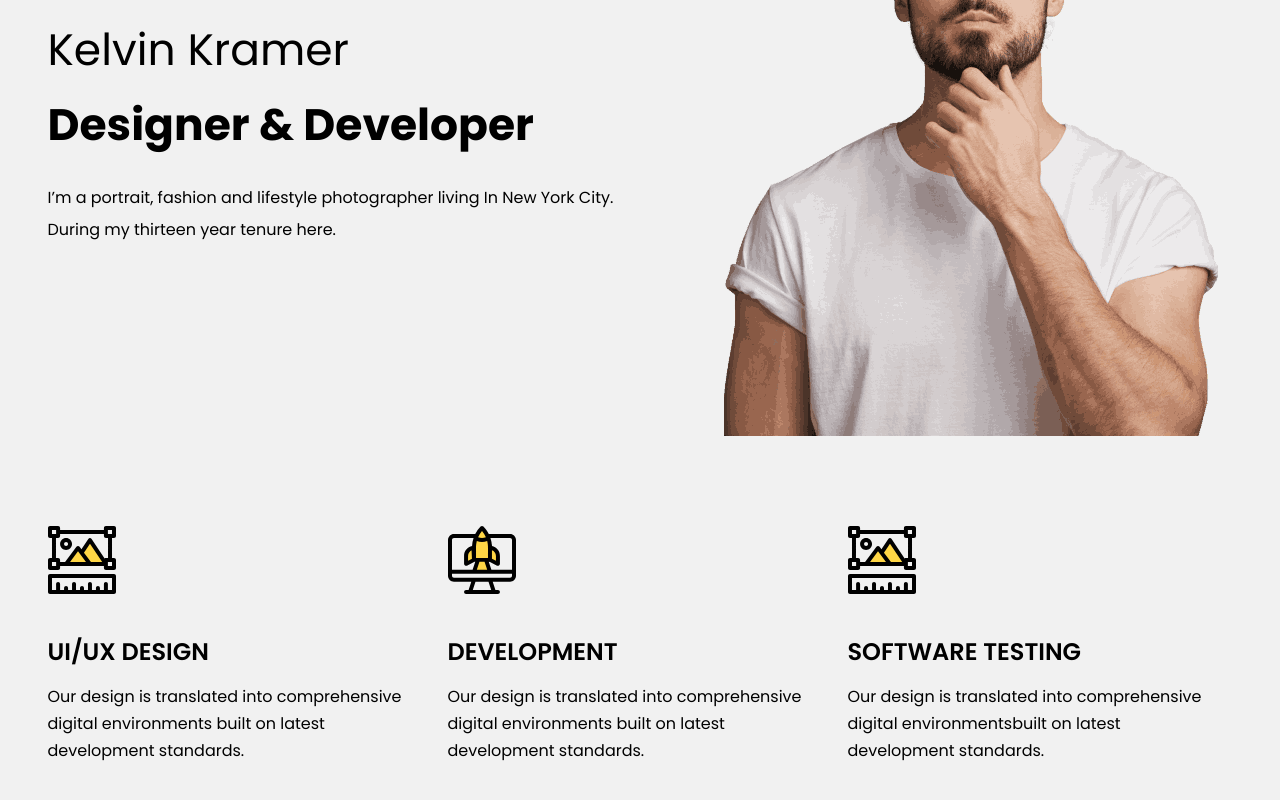
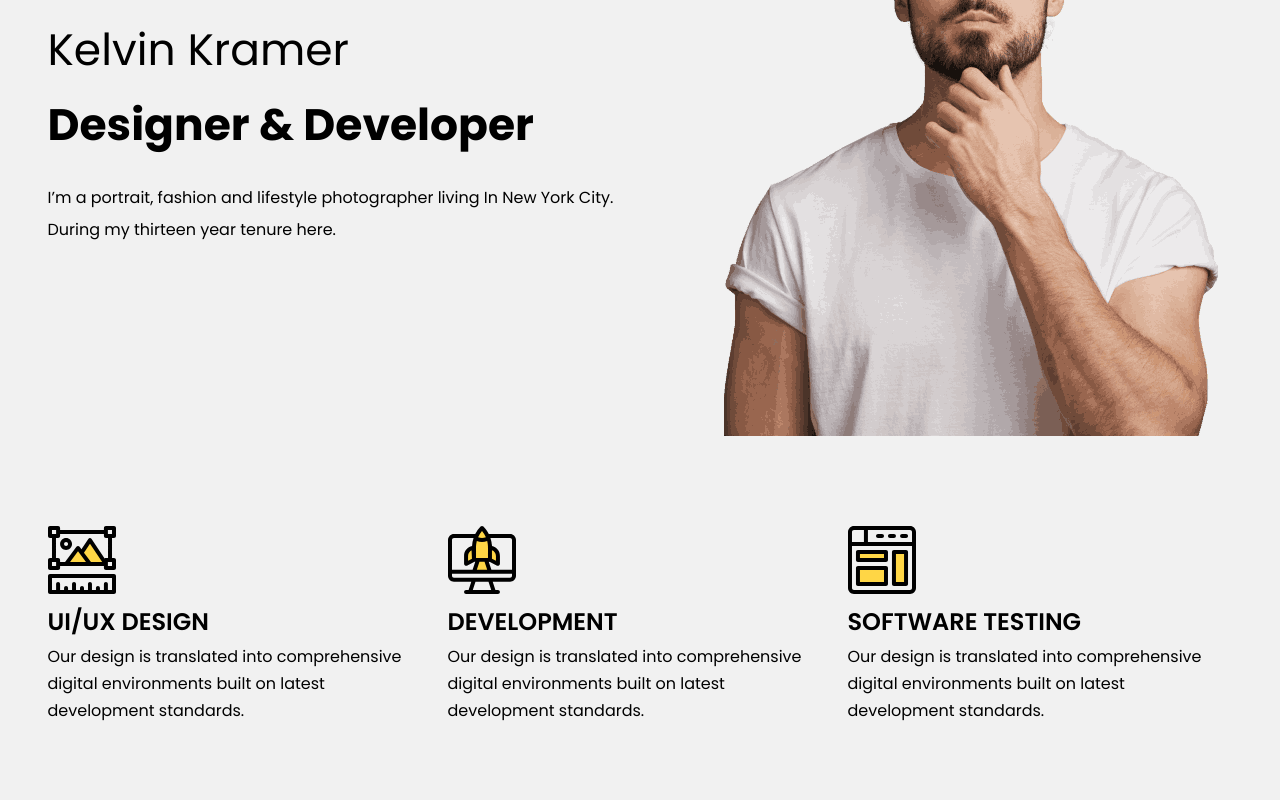
Before and after one commit to ViktorovVik/frelancer-web, a React (Vite) app: page / in a window 1280 px wide. Shown: the part 318-1118 px from the top of the page. Built offline with nearby package versions, Linux system fonts and the light colour scheme.

Commit message:
fix: исправил опечатки в нейминге, удалил лишний импорт и классы

```diff
--- a/src/components/Skills/Skills.scss
+++ b/src/components/Skills/Skills.scss
@@ -4,12 +4,7 @@
   &__list {
     display: flex;
     justify-content: space-between;
-    column-gap: 30px;
+    gap: 30px;
     flex-wrap: wrap;
-
-    @include tablet {
-      flex-direction: column;
-      row-gap: 30px;
-    }
   }
 }
--- a/src/components/Skills/Skills.tsx
+++ b/src/components/Skills/Skills.tsx
@@ -13,7 +13,7 @@ export const Skills = ({className = ''}: SkillsProps) => {
     <section className={`skills ${className}`} aria-labelledby="skills-title">
       <div className="skills__inner container">
         <h2 className="visually-hidden" id="skills-title">My skills</h2>
-        <ul className="skills__list">
+        <ul className="skills__list" aria-label="My skills">
           {SKILL_DATA.map((skill) => (
             <SkillCard
               key={skill.id}
--- a/src/constants/skills.ts
+++ b/src/constants/skills.ts
@@ -1,5 +1,5 @@
 import React from 'react';
-import { DesignIcon } from '../shared/ui/DesightIcon';
+import { DesignIcon } from '../shared/ui/DesignIcon';
 import { DevelopIcon } from '../shared/ui/DevelopIcon';
 import { TestingIcon } from '../shared/ui/TestingIcon';
 
@@ -15,21 +15,21 @@ export const SKILL_DATA: Skill[] = [
     id: 'ui-ux-design',
     Icon: DesignIcon,
     skill: 'UI/UX Design',
-    description: "Our design is translated " +
-      "into comprehensive digital environments built on latest development standards."
+    description: `Our design is translated into comprehensive digital environments
+                  built on latest development standards.`
   },
   {
     id: 'development',
     Icon: DevelopIcon,
     skill: 'Development',
-    description: "Our design is translated into " +
-      "comprehensive digital environments built on latest development standards."
+    description: `Our design is translated into comprehensive digital environments
+                  built on latest development standards.`
   },
   {
     id: 'testing',
     Icon: TestingIcon,
     skill: 'software testing',
-    description: "Our design is translated into comprehensive digital environments" +
-      "built on latest development standards."
+    description: `Our design is translated into comprehensive digital environments
+                  built on latest development standards.`
   },
 ]
--- a/src/shared/ui/SkillCard/SkillCard.scss
+++ b/src/shared/ui/SkillCard/SkillCard.scss
@@ -1,4 +1,4 @@
-.skills-card {
+.skill-card {
   display: flex;
   flex-direction: column;
   justify-content: space-between;
--- a/src/shared/ui/SkillCard/SkillCard.tsx
+++ b/src/shared/ui/SkillCard/SkillCard.tsx
@@ -1,4 +1,3 @@
-import React from 'react';
 import "./SkillCard.scss";
 
 interface SkillCardProps {
@@ -9,14 +8,14 @@ interface SkillCardProps {
 
 export const SkillCard = ({Icon, skill, description}: SkillCardProps) => {
   return (
-    <li className="skills-card">
+    <li className="skill-card">
       <figure className="skills-card__figure">
         <div className="skills-card__icon">
           <Icon/>
         </div>
         <figcaption className="skills-card__caption">
           <h3 className="h3 skills-card__title">{skill}</h3>
-          <p className="skills-card__desctiption">{description}</p>
+          <p className="skills-card__description">{description}</p>
         </figcaption >
       </figure>
     </li>
--- a/src/shared/ui/TestingIcon/TestingIcon.tsx
+++ b/src/shared/ui/TestingIcon/TestingIcon.tsx
@@ -1,18 +1,24 @@
 export const TestingIcon = () => {
   return (
     <svg width="68" height="68" viewBox="0 0 68 68" fill="none" xmlns="http://www.w3.org/2000/svg">
-      <g clipPath="url(#clip0_5_30)">
-        <path d="M30.5 24L39.5933 36H21.4067L30.5 24Z" fill="#FFD645" />
-        <path d="M42 17L54.9904 36.5H29.0096L42 17Z" fill="#FFD645" />
-        <path d="M66.0078 47.9453H1.99219C0.891969 47.9453 0 48.8373 0 49.9375V66.0078C0 67.108 0.891969 68 1.99219 68H66.0078C67.108 68 68 67.108 68 66.0078V49.9375C68 48.8373 67.108 47.9453 66.0078 47.9453ZM64.0156 64.0156H59.8984V57.9062C59.8984 56.806 59.0065 55.9141 57.9062 55.9141C56.806 55.9141 55.9141 56.806 55.9141 57.9062V64.0156H51.9297V61.8906C51.9297 60.7904 51.0377 59.8984 49.9375 59.8984C48.8373 59.8984 47.9453 60.7904 47.9453 61.8906V64.0156H43.9609V57.9062C43.9609 56.806 43.069 55.9141 41.9688 55.9141C40.8685 55.9141 39.9766 56.806 39.9766 57.9062V64.0156H35.9922V61.8906C35.9922 60.7904 35.1002 59.8984 34 59.8984C32.8998 59.8984 32.0078 60.7904 32.0078 61.8906V64.0156H28.0234V57.9062C28.0234 56.806 27.1315 55.9141 26.0312 55.9141C24.931 55.9141 24.0391 56.806 24.0391 57.9062V64.0156H20.0547V61.8906C20.0547 60.7904 19.1627 59.8984 18.0625 59.8984C16.9623 59.8984 16.0703 60.7904 16.0703 61.8906V64.0156H12.0859V57.9062C12.0859 56.806 11.194 55.9141 10.0938 55.9141C8.99353 55.9141 8.10156 56.806 8.10156 57.9062V64.0156H3.98438V51.9297H64.0156V64.0156Z" fill="black" />
-        <path d="M66.0078 12.0859C67.108 12.0859 68 11.194 68 10.0938V1.99219C68 0.891969 67.108 0 66.0078 0H57.9062C56.806 0 55.9141 0.891969 55.9141 1.99219V3.98438H12.0859V1.99219C12.0859 0.891969 11.194 0 10.0938 0H1.99219C0.891969 0 0 0.891969 0 1.99219V10.0938C0 11.194 0.891969 12.0859 1.99219 12.0859H3.98438V32.0078H1.99219C0.891969 32.0078 0 32.8998 0 34V41.9688C0 43.069 0.891969 43.9609 1.99219 43.9609H10.0938C11.194 43.9609 12.0859 43.069 12.0859 41.9688V39.9766C13.6386 39.9766 54.4444 39.9766 55.9141 39.9766V41.9688C55.9141 43.069 56.806 43.9609 57.9062 43.9609H66.0078C67.108 43.9609 68 43.069 68 41.9688V34C68 32.8998 67.108 32.0078 66.0078 32.0078H64.0156V12.0859H66.0078ZM3.98438 3.98438H8.10156V8.10156H3.98438V3.98438ZM8.10156 39.9766H3.98438V35.9922H8.10156V39.9766ZM22.0469 35.9922L30.0156 25.3672L37.9844 35.9922H22.0469ZM42.9648 35.9922L35.9707 26.6668L41.9688 17.6696L54.1838 35.9922H42.9648ZM56.6269 32.4739L43.6264 12.973C42.8403 11.794 41.1003 11.7892 40.3111 12.973L33.4355 23.2864L31.6094 20.8516C30.8124 19.7889 29.2173 19.7911 28.4219 20.8516L17.0664 35.9922H12.0859V34C12.0859 32.8998 11.194 32.0078 10.0938 32.0078H7.96875V12.0859H10.0938C11.194 12.0859 12.0859 11.194 12.0859 10.0938V7.96875H55.9141V10.0938C55.9141 11.194 56.806 12.0859 57.9062 12.0859H60.0312V32.0078H57.9062C57.419 32.0078 56.9731 32.1833 56.6269 32.4739ZM64.0156 39.9766H59.8984V35.9922H64.0156V39.9766ZM59.8984 8.10156V3.98438H64.0156V8.10156H59.8984Z" fill="black" />
-        <path d="M18.0625 12.0859C14.767 12.0859 12.0859 14.767 12.0859 18.0625C12.0859 21.358 14.767 24.0391 18.0625 24.0391C21.358 24.0391 24.0391 21.358 24.0391 18.0625C24.0391 14.767 21.358 12.0859 18.0625 12.0859ZM18.0625 20.0547C16.964 20.0547 16.0703 19.161 16.0703 18.0625C16.0703 16.964 16.964 16.0703 18.0625 16.0703C19.161 16.0703 20.0547 16.964 20.0547 18.0625C20.0547 19.161 19.161 20.0547 18.0625 20.0547Z" fill="black" />
+      <g clipPath="url(#clip0_5_105)">
+        <rect x="46" y="27" width="12" height="30" fill="#FFD645"/>
+        <rect x="11" y="43" width="27" height="14" fill="#FFD645"/>
+        <rect x="11" y="27" width="27" height="6" fill="#FFD645"/>
+        <path d="M62.0234 0H5.97656C2.68109 0 0 2.68109 0 5.97656V62.0234C0 65.3189 2.68109 68 5.97656 68H62.0234C65.3189 68 68 65.3189 68 62.0234V5.97656C68 2.68109 65.3189 0 62.0234 0ZM3.98438 5.97656C3.98438 4.87807 4.87807 3.98438 5.97656 3.98438H15.9375V15.9375H3.98438V5.97656ZM64.0156 62.0234C64.0156 63.1219 63.1219 64.0156 62.0234 64.0156H5.97656C4.87807 64.0156 3.98438 63.1219 3.98438 62.0234V19.9219H64.0156V62.0234ZM64.0156 15.9375H19.9219V3.98438H62.0234C63.1219 3.98438 64.0156 4.87807 64.0156 5.97656V15.9375Z" fill="black"/>
+        <path d="M58.0391 7.96875H54.0547C52.9545 7.96875 52.0625 8.86072 52.0625 9.96094C52.0625 11.0612 52.9545 11.9531 54.0547 11.9531H58.0391C59.1393 11.9531 60.0312 11.0612 60.0312 9.96094C60.0312 8.86072 59.1393 7.96875 58.0391 7.96875Z" fill="black"/>
+        <path d="M45.9531 7.96875H41.9688C40.8685 7.96875 39.9766 8.86072 39.9766 9.96094C39.9766 11.0612 40.8685 11.9531 41.9688 11.9531H45.9531C47.0533 11.9531 47.9453 11.0612 47.9453 9.96094C47.9453 8.86072 47.0533 7.96875 45.9531 7.96875Z" fill="black"/>
+        <path d="M34 7.96875H30.0156C28.9154 7.96875 28.0234 8.86072 28.0234 9.96094C28.0234 11.0612 28.9154 11.9531 30.0156 11.9531H34C35.1002 11.9531 35.9922 11.0612 35.9922 9.96094C35.9922 8.86072 35.1002 7.96875 34 7.96875Z" fill="black"/>
+        <path d="M37.9844 24.0391H9.96094C8.86072 24.0391 7.96875 24.931 7.96875 26.0312V34C7.96875 35.1002 8.86072 35.9922 9.96094 35.9922H37.9844C39.0846 35.9922 39.9766 35.1002 39.9766 34V26.0312C39.9766 24.931 39.0846 24.0391 37.9844 24.0391ZM35.9922 32.0078H11.9531V28.0234H35.9922V32.0078Z" fill="black"/>
+        <path d="M58.0391 24.0391H45.9531C44.8529 24.0391 43.9609 24.931 43.9609 26.0312V58.0391C43.9609 59.1393 44.8529 60.0312 45.9531 60.0312H58.0391C59.1393 60.0312 60.0312 59.1393 60.0312 58.0391V26.0312C60.0312 24.931 59.1393 24.0391 58.0391 24.0391ZM56.0469 56.0469H47.9453V28.0234H56.0469V56.0469Z" fill="black"/>
+        <path d="M37.9844 39.9766H9.96094C8.86072 39.9766 7.96875 40.8685 7.96875 41.9688V58.0391C7.96875 59.1393 8.86072 60.0312 9.96094 60.0312H37.9844C39.0846 60.0312 39.9766 59.1393 39.9766 58.0391V41.9688C39.9766 40.8685 39.0846 39.9766 37.9844 39.9766ZM35.9922 56.0469H11.9531V43.9609H35.9922V56.0469Z" fill="black"/>
       </g>
       <defs>
-        <clipPath id="clip0_5_30">
-          <rect width="68" height="68" fill="white" />
+        <clipPath id="clip0_5_105">
+          <rect width="68" height="68" fill="white"/>
         </clipPath>
       </defs>
     </svg>
+
   )
 }
```
Also changed, not shown: src/shared/ui/DesignIcon/DesignIcon.tsx (renamed from src/shared/ui/DesightIcon/DesignIcon.tsx), src/shared/ui/DesignIcon/index.ts (renamed from src/shared/ui/DesightIcon/index.ts).
